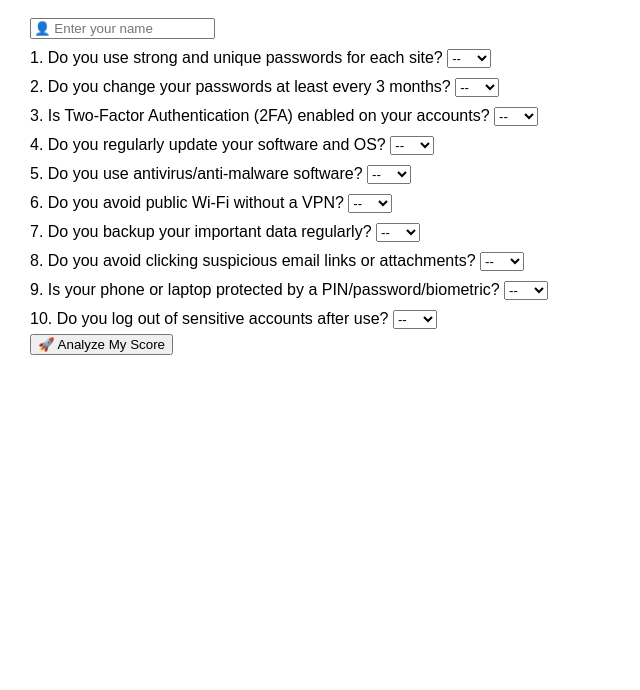
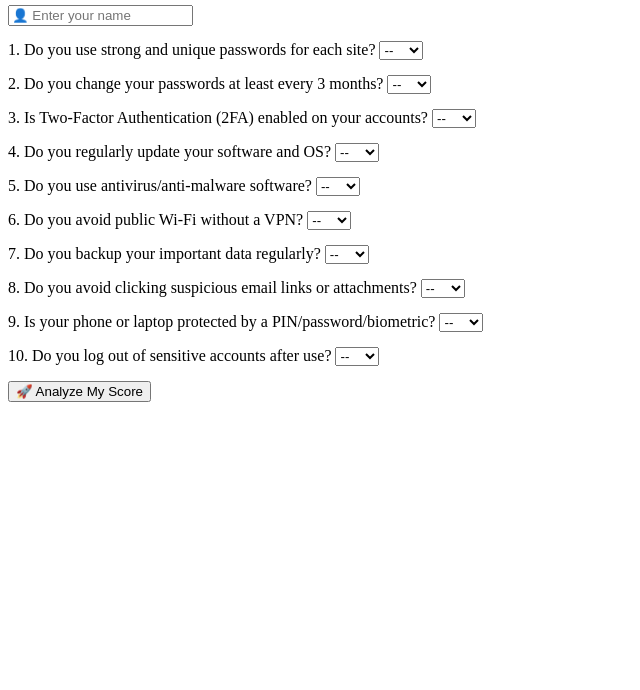
Before and after one commit to Amityadav0503/Cyber-Hygiene-Tracker-1, a plain HTML site: page index.html in a window 1280 px wide. Shown: the part 110-800 px from the top of the page, without its empty margins (0-640 px from the left). Drawn offline with Linux system fonts and the light colour scheme.

Commit message:
Update style.css

```diff
--- a/style.css
+++ b/style.css
@@ -1,10 +1,4 @@
-body {
-  font-family: Arial, sans-serif;
-  margin: 30px;
+.question {
+  margin: 15px 0;
+  text-align: left;
 }
-form {
-  margin-bottom: 20px;
-}
-input, select {
-  margin: 5px 0;
-}
```
